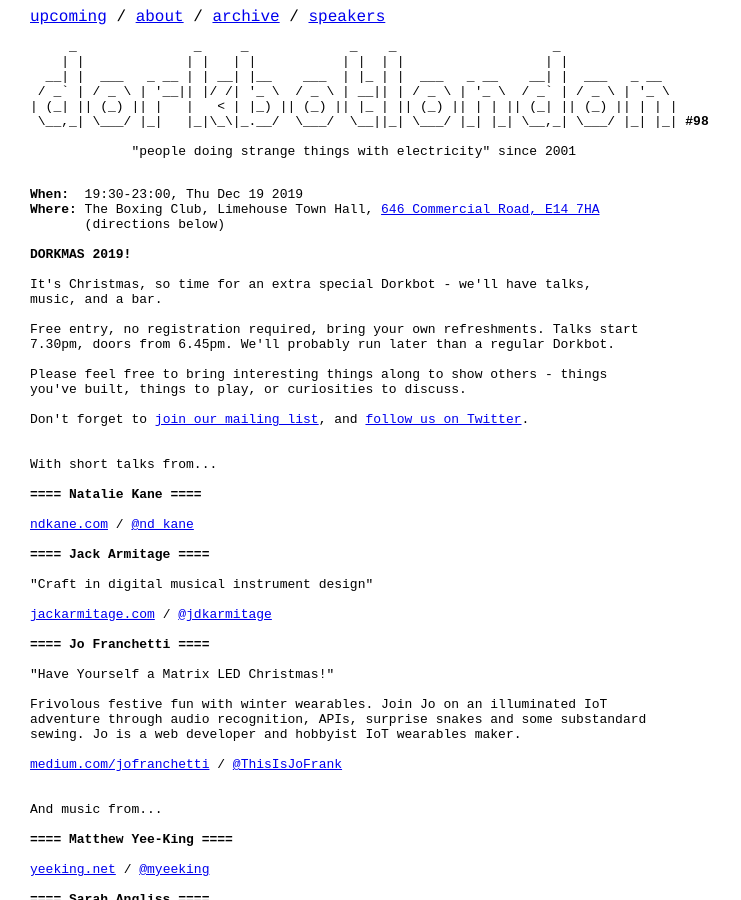
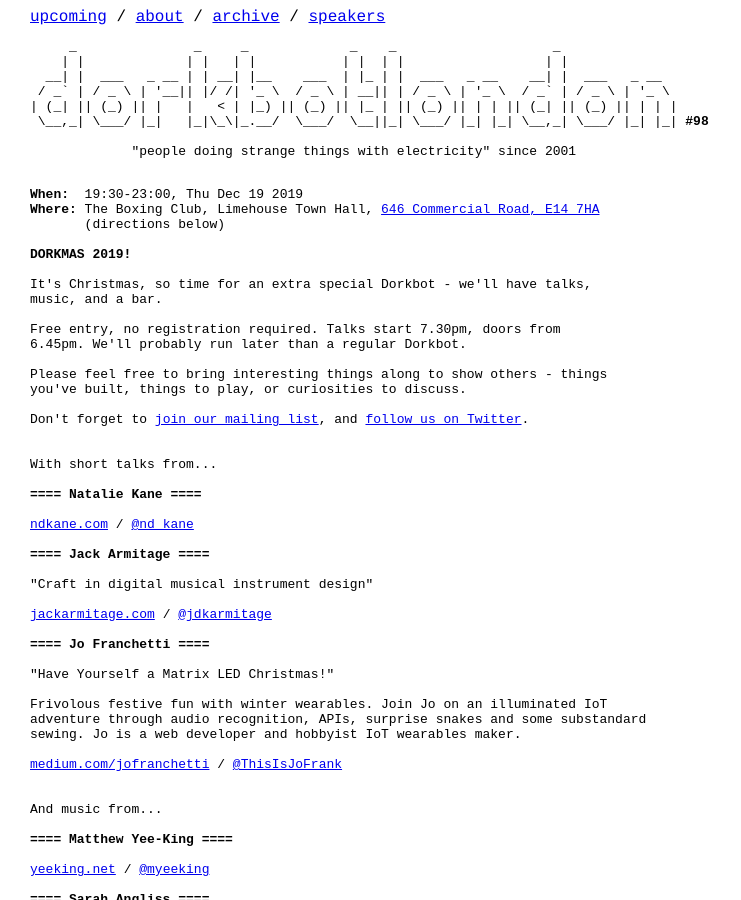
Before and after one commit to dorkbotlondon/dorkbotlondon.github.io, a Jekyll site: the page built from _posts/2019-12-19-98.html, in a window 1280 px wide and 900 px high. Shown: the whole window, without its empty margins (0-741 px from the left). Built offline with Jekyll 4.4.1, drawn with Linux system fonts in a browser that asks for light colours; Markdown is read by kramdown in place of the engine named in the settings; a script that is not in the unit is left out.

Commit message:
We have a bar!

```diff
--- a/_posts/2019-12-19-98.html
+++ b/_posts/2019-12-19-98.html
@@ -17,8 +17,8 @@ tags:
 It's Christmas, so time for an extra special Dorkbot - we'll have talks,
 music, and a bar.
 
-Free entry, no registration required, bring your own refreshments. Talks start
-7.30pm, doors from 6.45pm. We'll probably run later than a regular Dorkbot.
+Free entry, no registration required. Talks start 7.30pm, doors from
+6.45pm. We'll probably run later than a regular Dorkbot.
 
 Please feel free to bring interesting things along to show others - things
 you've built, things to play, or curiosities to discuss.
```
